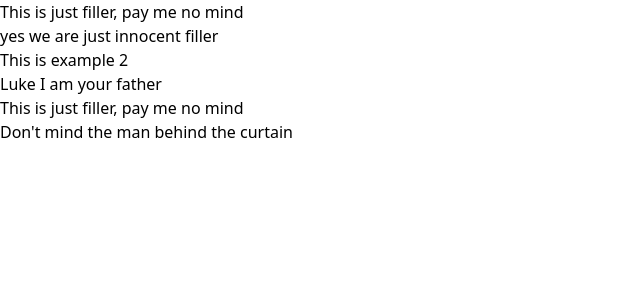
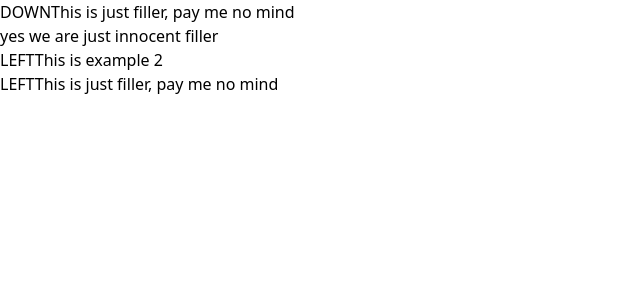
Before and after one commit to preston-bateman/comps, a React (Vite) app: page / in a window 1280 px wide. Shown: the top 300 px of the page, without its empty margins (0-640 px from the left). Built offline with nearby package versions, Linux system fonts and the light colour scheme.

Commit message:
added in logic for icon showing

```diff
--- a/src/components/Accordion.js
+++ b/src/components/Accordion.js
@@ -1,9 +1,22 @@
+import { useState } from "react"
+
 function Accordion({ items }) {
-    const renderedItems = items.map((item) => {
+    const [expandedIndex, setExpandedIndex] = useState(0)
+
+    const renderedItems = items.map((item, index) => {
+        const isExpanded = index === expandedIndex
+
+        const icon = <span>
+            {isExpanded ? 'DOWN' : 'LEFT'}
+        </span>
+
         return (
             <div key={item.id}>
-                <div>{item.label}</div>
-                <div>{item.content}</div>
+                <div onClick={() => setExpandedIndex(index)}>
+                    {icon}
+                    {item.label}
+                </div>
+                {isExpanded && <div>{item.content}</div>}
             </div>
         )
     })
```
